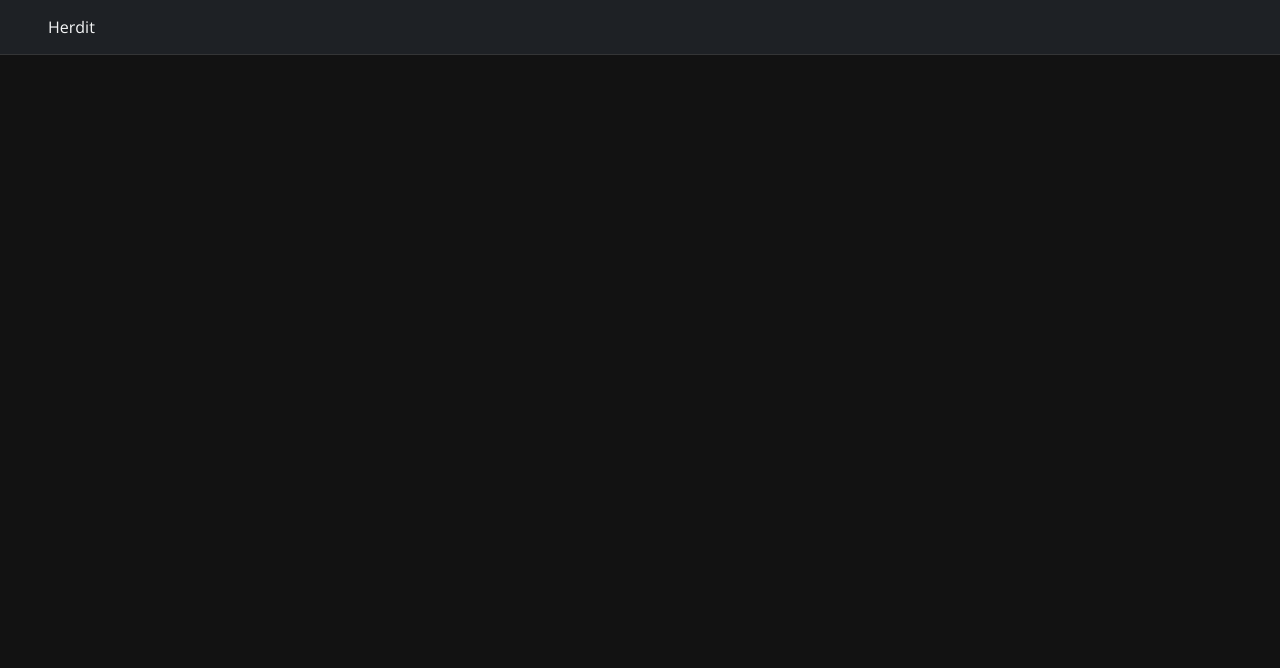
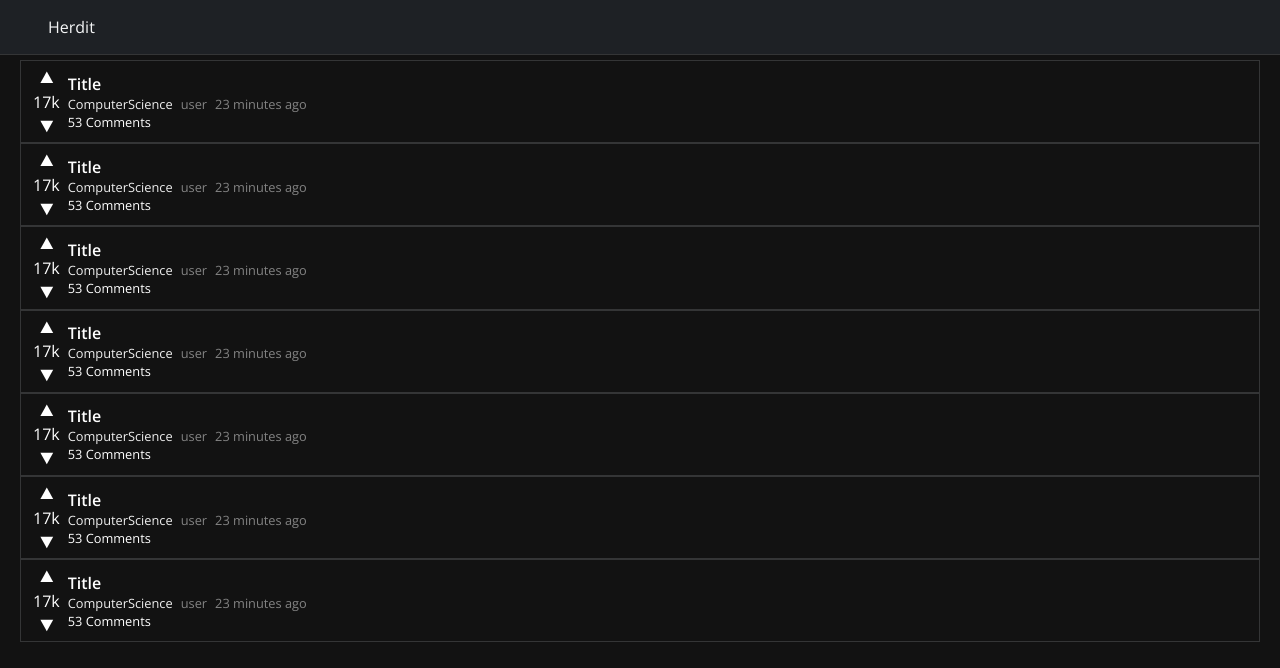
Before and after one commit to mikechoi1/Herdit, a React (Create React App) app in the folder client/: page / in a window 1280 px wide. Shown: the top 668 px of the page. Built offline with nearby package versions, Linux system fonts and the light colour scheme; no server answers.

Commit message:
created post card

```diff
--- a/client/src/components/App.css
+++ b/client/src/components/App.css
@@ -1,4 +1,4 @@
-@import url('https://fonts.googleapis.com/css2?family=Open+Sans&display=swap');
+@import url('https://fonts.googleapis.com/css2?family=Open+Sans:wght@300;400;600&display=swap');
 body {
     margin: 0px;
     font-family: 'Open Sans', sans-serif;
--- a/client/src/components/Header/Header.js
+++ b/client/src/components/Header/Header.js
@@ -54,7 +54,7 @@ class Header extends Component {
 
     render() {
         return (
-            <div id='header' className='header sticky'>
+            <div className='header sticky'>
                 <div className='logo-box'>
                     <span className='logo-text'><Link to='/' className='link logo-text'>Herdit</Link></span>
                 </div>
--- a/client/src/components/Pages/Homepage.js
+++ b/client/src/components/Pages/Homepage.js
@@ -1,5 +1,7 @@
 import React, { Component } from 'react';
 import { connect } from 'react-redux';
+
+import Post from '../Post/Post';
 
 class Homepage extends Component {
     renderContent() {
@@ -7,15 +9,22 @@ class Homepage extends Component {
             case null:
                 return;
             case false:
-                return <h1>Welcome to Herdit</h1>;
+                return <h1 style={{textAlign: 'center'}}>Welcome to Herdit</h1>;
             default:
                 return <h1>Hi, {this.props.auth.displayname}</h1>
         }
     }
     render() {
         return (
-            <div style={{textAlign: 'center', height: '1000px', background: '#121212', padding: '60px 20px 0 20px', color: 'white'}}>
+            <div style={{height: '1000px', background: '#121212', padding: '60px 20px 0 20px', color: 'white'}}>
                 {this.renderContent()}
+                <Post />
+                <Post />
+                <Post />
+                <Post />
+                <Post />
+                <Post />
+                <Post />
             </div>
         );
     }
--- a/client/src/components/Post/Post.css
+++ b/client/src/components/Post/Post.css
@@ -0,0 +1,68 @@
+.post-elements {
+    display: flex;
+    padding: 0.25rem;
+    border: 1px solid #343536;
+    cursor: pointer;
+}
+.post-elements:hover {
+    border: 1px solid #AAA;
+}
+.vertical-align {
+    display: flex;
+    flex-direction: column;
+    align-items: center;
+    justify-content: center;
+}
+.padding-2-h {
+    padding-left: 0.5rem;
+    padding-right: 0.5rem;
+}
+.rating-icon {
+    width: 1.6rem;
+    height: 1.6rem;
+    fill: #FFF;
+}
+.upvote:hover {
+    fill: green;
+}
+.downvote:hover {
+    fill: #cc3700;
+}
+.post-title {
+    font-weight: 600;
+    margin-right: auto;
+}
+.post-title:hover {
+    text-decoration: underline;
+}
+.post-content {
+    display: flex;
+    flex-direction: column;
+    justify-content: center;
+}
+.post-info {
+    font-weight: 300;
+    color: #838383;
+    font-size: 0.8rem;
+}
+.subpage {
+    color: #eeeeee;
+}
+.pr-05 {
+    padding-right: 0.5rem;
+}
+.user:hover {
+    text-decoration: underline;
+}
+.subpage:hover {
+    text-decoration: underline;
+}
+.horizontal-align {
+    display: flex;
+    align-items: center;
+    justify-content: center;
+}
+.post-comment {
+    font-weight: 300;
+    font-size: 0.8rem;
+}
--- a/client/src/components/Post/Post.js
+++ b/client/src/components/Post/Post.js
@@ -0,0 +1,33 @@
+import React, { Component } from 'react';
+
+import './Post.css';
+
+class Post extends Component {
+
+    render() {
+        return (
+            <div className='post-elements'>
+                <div className='vertical-align padding-2-h'>
+                    <svg className='rating-icon upvote'>
+                        <use href='img/sprite.svg#icon-triangle-up'/>
+                    </svg>
+                    17k
+                    <svg className='rating-icon downvote'>
+                        <use href='img/sprite.svg#icon-triangle-down'/>
+                    </svg>
+                </div>
+                <div className='post-content'>
+                    <div className='post-title'>Title</div>
+                    <div className='post-info horizontal-align'>
+                        <div className='pr-05 subpage'>ComputerScience</div>
+                        <div className='pr-05 user'>user</div>
+                        <div>23 minutes ago</div>
+                    </div>
+                    <div className='post-comment'>53 Comments</div>
+                </div>
+            </div>
+        );
+    }
+}
+
+export default Post;
```
Also changed, not shown: client/src/components/Header/Header.css (line endings or trailing spaces).
